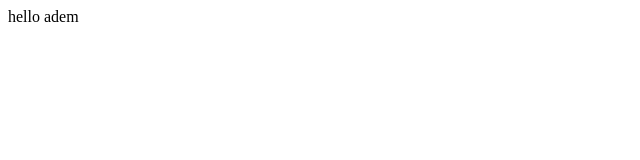
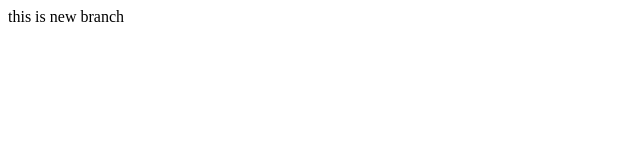
Before and after one commit to Habib2014/course1, a plain HTML site: page index.html in a window 1280 px wide. Shown: the full height of the page, 0-640 px from the left. Drawn offline with Linux system fonts and the light colour scheme.

Commit message:
add new branch

```diff
--- a/index.html
+++ b/index.html
@@ -1,6 +1,6 @@
 <!DOCTYPE html>
 <html>
   <body>
-    hello adem
+    this is new branch
   </body>
 </html>
```
